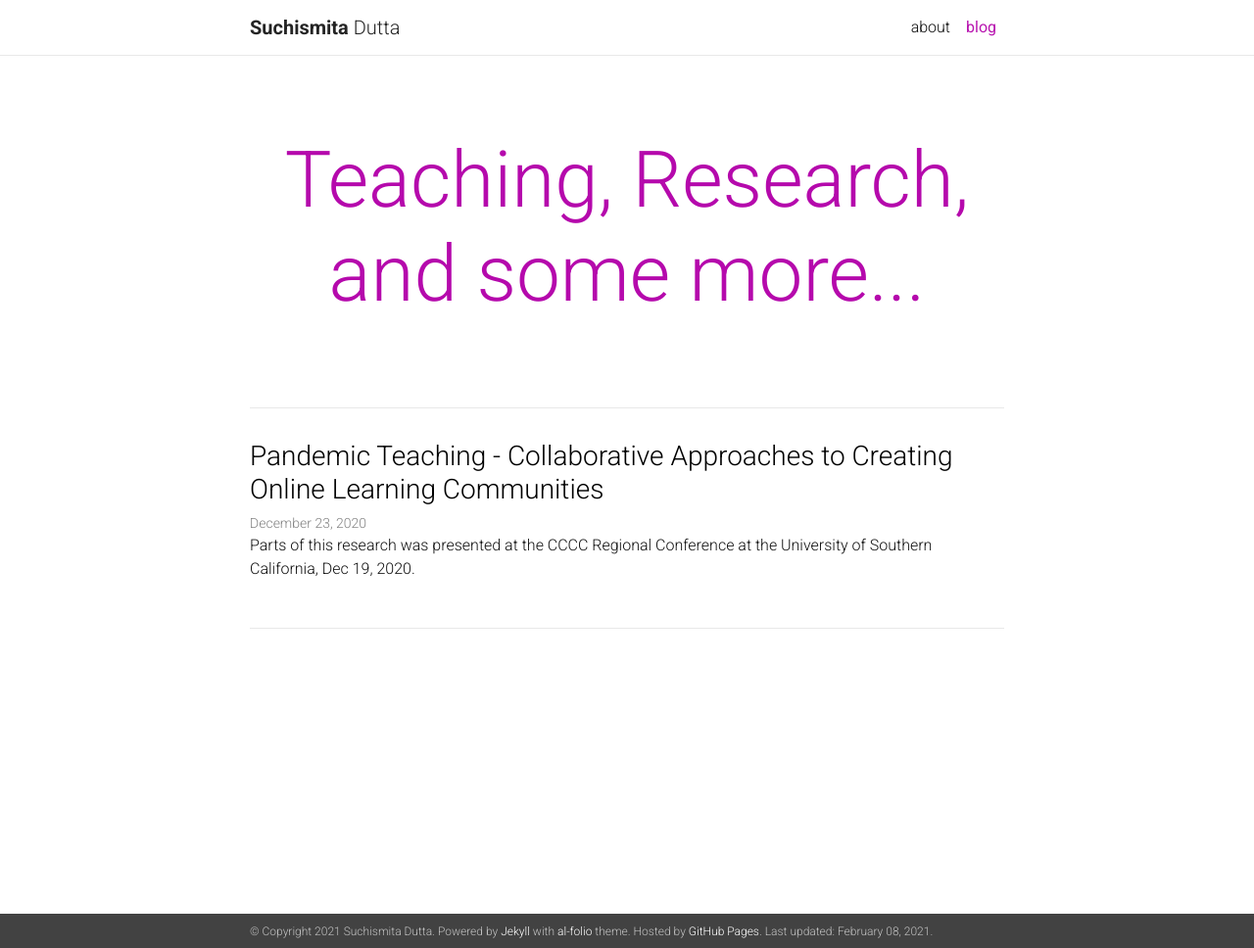
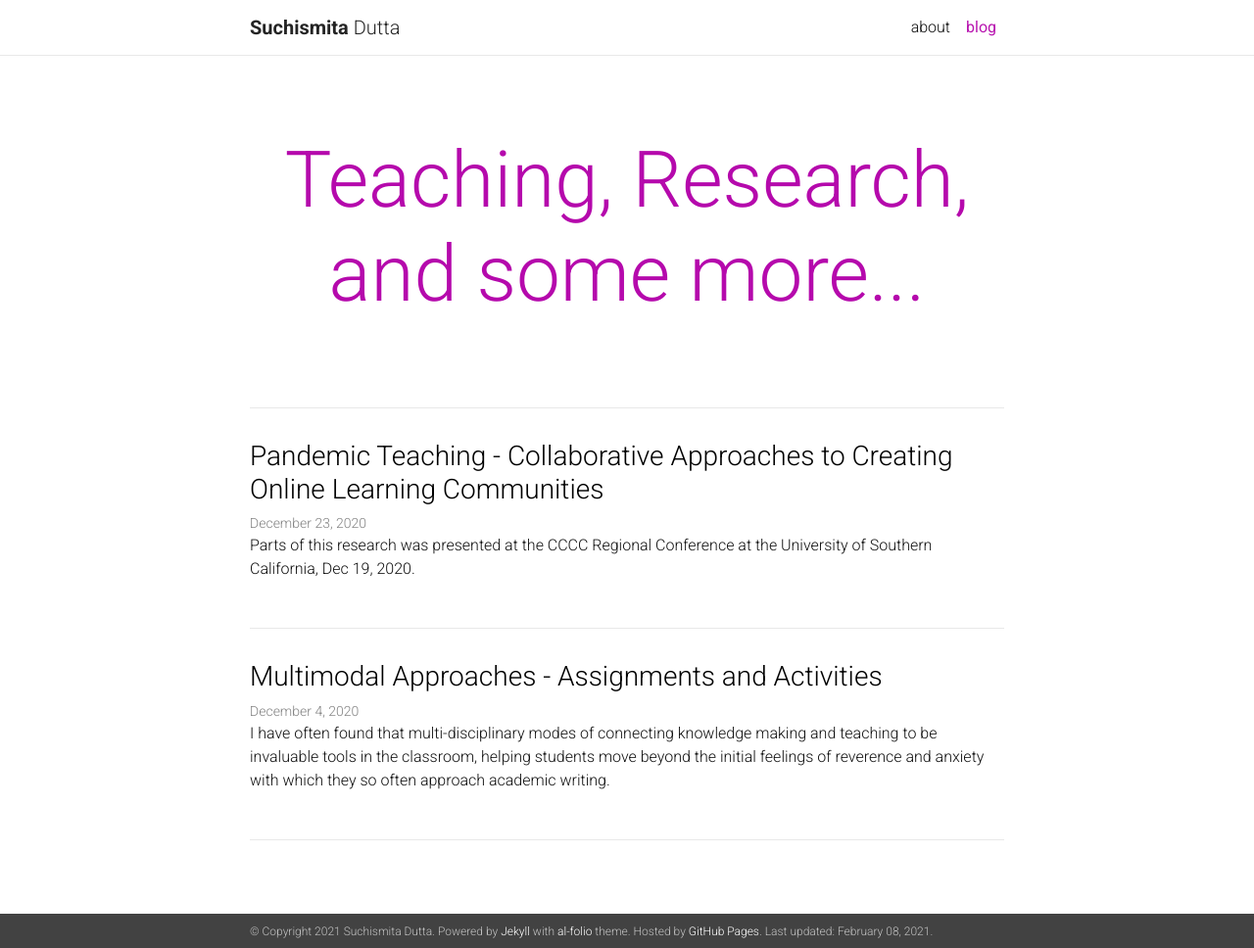
Before and after one commit to sdutta-41/sdutta-41.github.io, a Jekyll site: the page built from blog/index.html, in a window 1280 px wide and 968 px high. Shown: the whole window at 98% size. Built offline with Jekyll 4.4.1, drawn with Linux system fonts in a browser that asks for light colours; nearby versions of some CDN libraries; the list of posts is cut into pages by our own code; a style sheet for code colours, icons or effects is not loaded; some of the changed lines change nothing that is shown.

Commit message:
added second blog

```diff
--- /dev/null
+++ b/_posts/2020-12-04-multimodalApproaches.md
@@ -0,0 +1,39 @@
+---
+layout: post
+title: Multimodal Approaches - Assignments and Activities
+date: 2020-12-04 11:59:00-0400
+description: I have often found that multi-disciplinary modes of connecting knowledge making and teaching to be invaluable tools in the classroom, helping students move beyond the initial feelings of reverence and anxiety with which they so often approach academic writing.
+comments: false
+---
+
+My teaching just like my research is founded on inclusivity and fostering a sensitive classroom space that makes teaching writing studies to a diverse student body comprising first-generation students, international students, students from various academic disciplines, and students affected by Covid-19 accessible. I have often found that multi-disciplinary modes of connecting knowledge making and teaching to be invaluable tools in the classroom, helping students move beyond the initial feelings of reverence and anxiety with which they so often approach academic writing.
+
+<span style="color:purple; font-size:1.5em">**How to forge strong connections with your campus?**</span>
+
+I push my students to constantly ask meaningful questions, engage with the campus community and the world at large, and interrogate structures of power using interdisciplinary methods. For example, archival and ethnographic research has always formed an integral part of my coursework. I often create assignments that involve studying resources from on campus archives and exhibits, such as the Kislak Center (at both UM and Miami Dade College), the Cuban Heritage Center, Special Collection archives at the University of Miami among others.
+
+Given below are two sample multimodal assignments that I have previously used in my class:
+
+<span style="color:purple; font-size:1.5em">**1. Assignment prompt:**</span>
+For this assignment you will be studying the University of Miami Public Sculpture Program.
+The UM campus is a rich exhibit of numerous pieces of sculpture that not only contribute to its visual aesthetics but also arouses curiosity regarding the way it is observed, photographed and “seen.” Choose any two sculptures on campus. Observe the people and area around it.
+Questions to consider: Do people stop to glance or photograph these art pieces? Do people take selfies with them? What kind of community/communities are built around these sculptures? What do these sculptures contribute to the UM campus community?
+Instructions: Take photos, notes wherever needed. Any data you collect will be part of your co-curated multimodal research project. You may write a blog, a research paper with illustrations, create a PPT presentation or create an Adobe Spark project.
+
+<span style="color:purple; font-size:1.5em">**2. Assignment Prompt (Final Project)**</span>
+
+Re-review The Help (2011) keeping in mind some of the past reviews we read in class. Consider the following steps as you plan this assignment:
+
+**Step 1:** Do a detailed background research. What kind of reviews did the movie get when it released? How did the audience perceive it? Why are we talking about it in 2020 again? Why is Twitter angry about it? Watch interviews, the Academy Award speeches etc.
+
+**Step 2:** Divide your views into two categories:
+i)	The visual component: acting, intro, climax, suspense factor, themes of racism and racialization in Jackson Mississippi etc.
+ii)	The technical component: direction, dialogues, lighting, stage, scenery, props, background score, music, etc.
+
+**Step 3:** Gather your references: screen shots of relevant scenes, interviews, Tweets, etc.
+
+**Step 4:** Start writing. Organize the structure well (text + images). Limit your essay to 6 pages.
+
+**Step 5:** Reminder: DO NOT WRITE A SUMMARY. Ask yourself, what is your contribution in this review? Are you keeping the current racial/socio-political environment of the U.S. in mind? Who is your audience?
+
+**Step 6:** Give your review an afterlife... blog it!
```
Also changed, not shown: _posts/2020-12-23-pandemicTeaching.md (+1 -0 lines).
